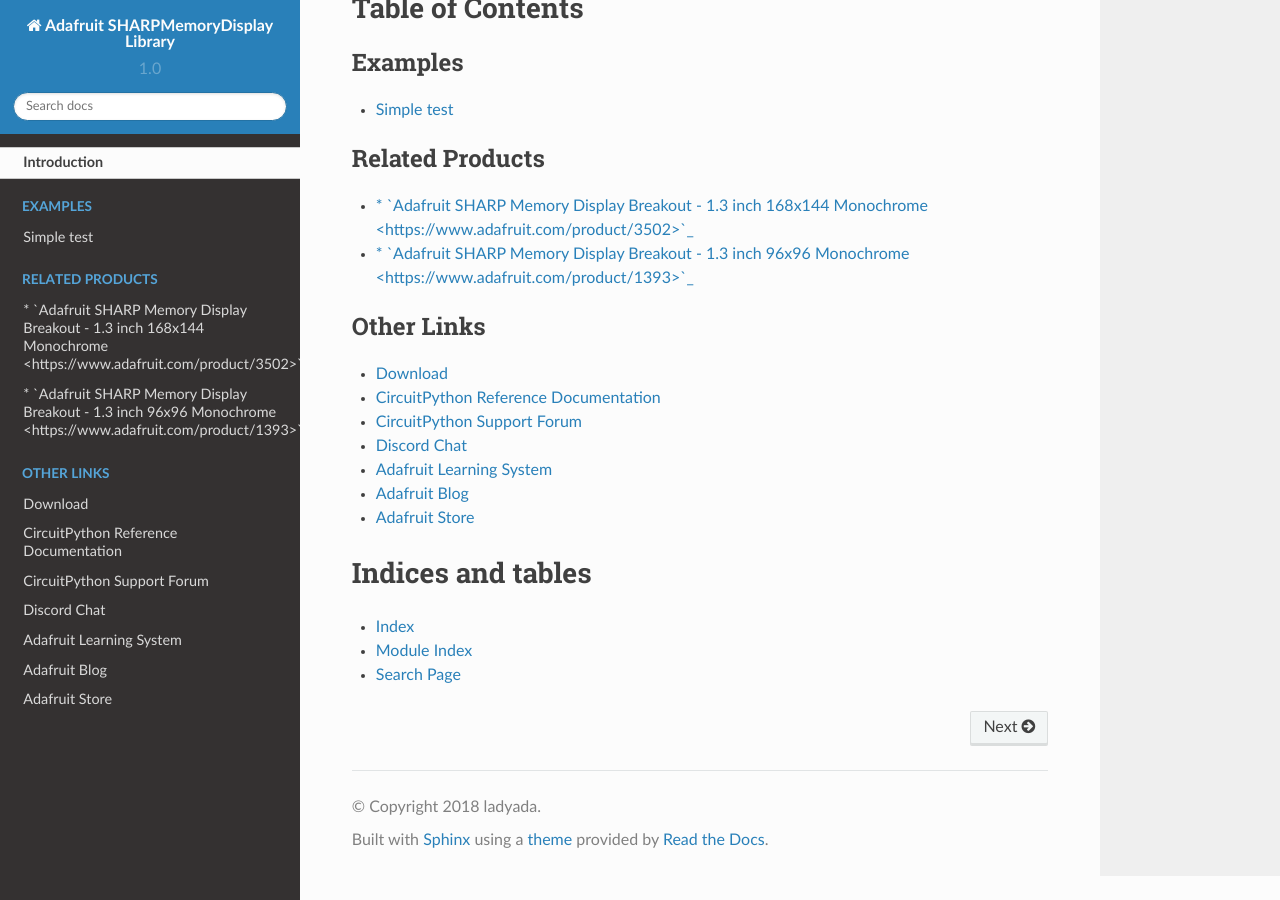
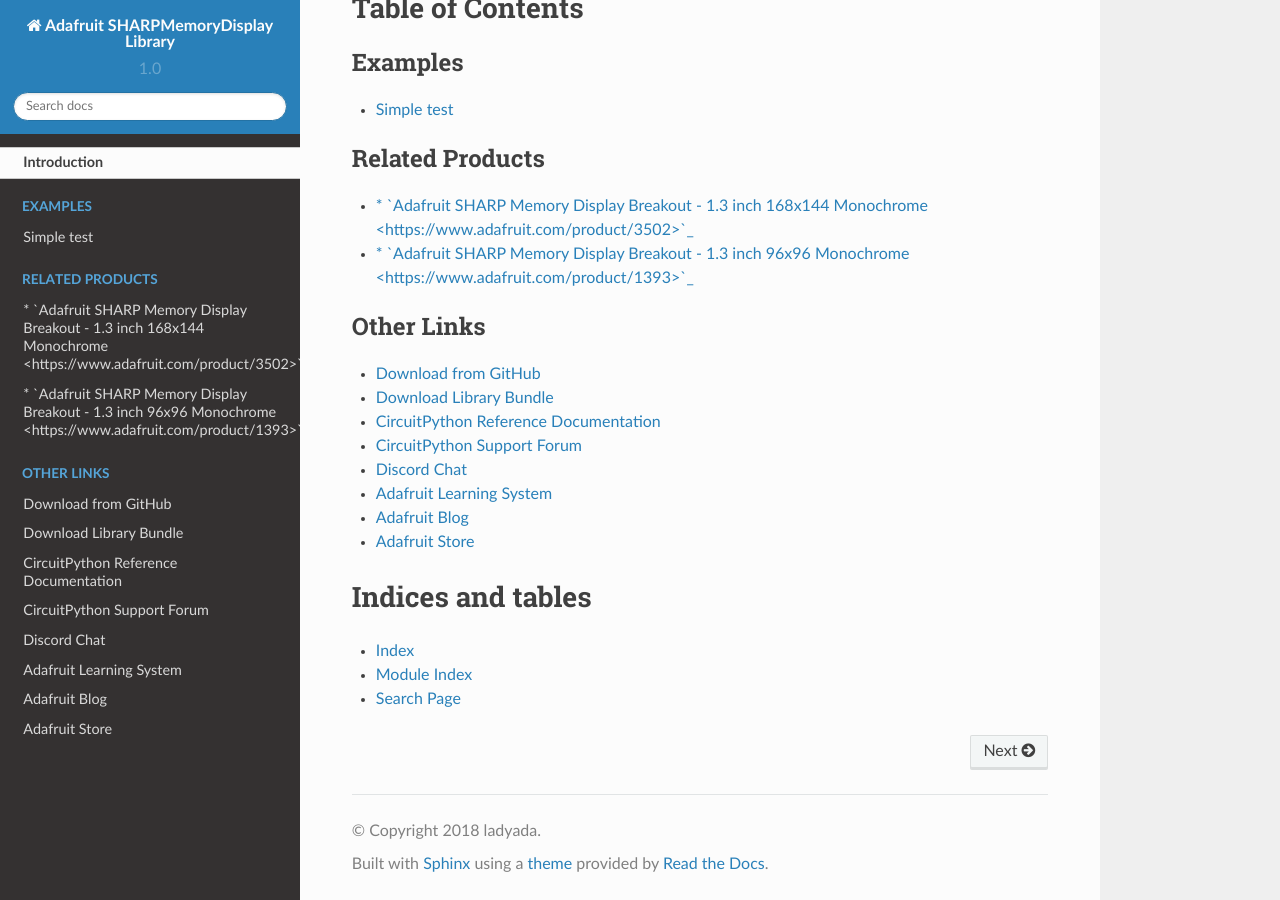
Before and after one commit to adafruit/Adafruit_CircuitPython_SharpMemoryDisplay, a Sphinx documentation site: the page built from docs/index.rst, in a window 1280 px wide and 900 px high, scrolled down 1390 px. Built offline with Sphinx 7.4.7 and the Read the Docs theme 2.0.0, drawn with Linux system fonts in a browser that asks for light colours.

Commit message:
Added cp.org link to index.rst

```diff
--- a/docs/index.rst
+++ b/docs/index.rst
@@ -34,7 +34,8 @@
 .. toctree::
     :caption: Other Links
 
-    Download <https://github.com/adafruit/Adafruit_CircuitPython_SHARPMemoryDisplay/releases/latest>
+    Download from GitHub <https://github.com/adafruit/Adafruit_CircuitPython_SHARPMemoryDisplay/releases/latest>
+    Download Library Bundle <https://circuitpython.org/libraries>
     CircuitPython Reference Documentation <https://docs.circuitpython.org>
     CircuitPython Support Forum <https://forums.adafruit.com/viewforum.php?f=60>
     Discord Chat <https://adafru.it/discord>
```
